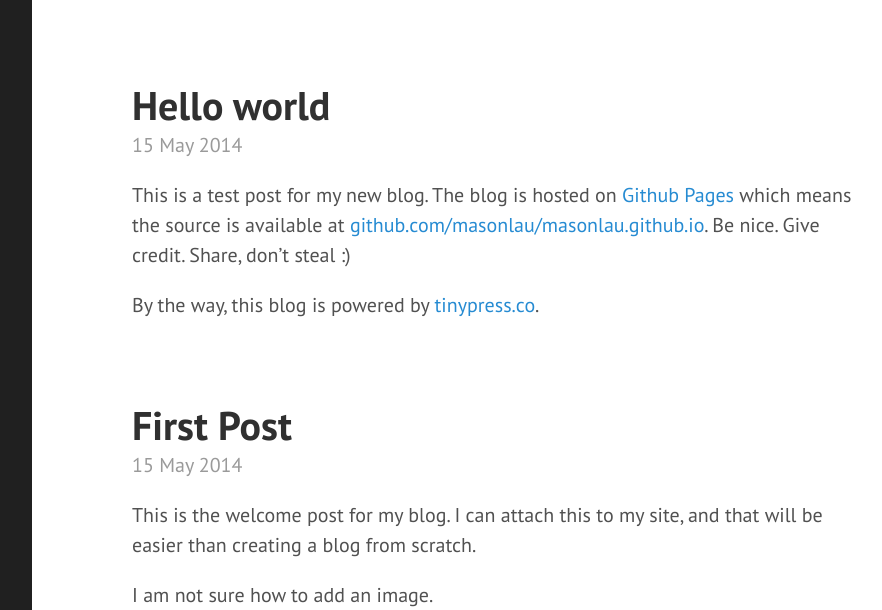
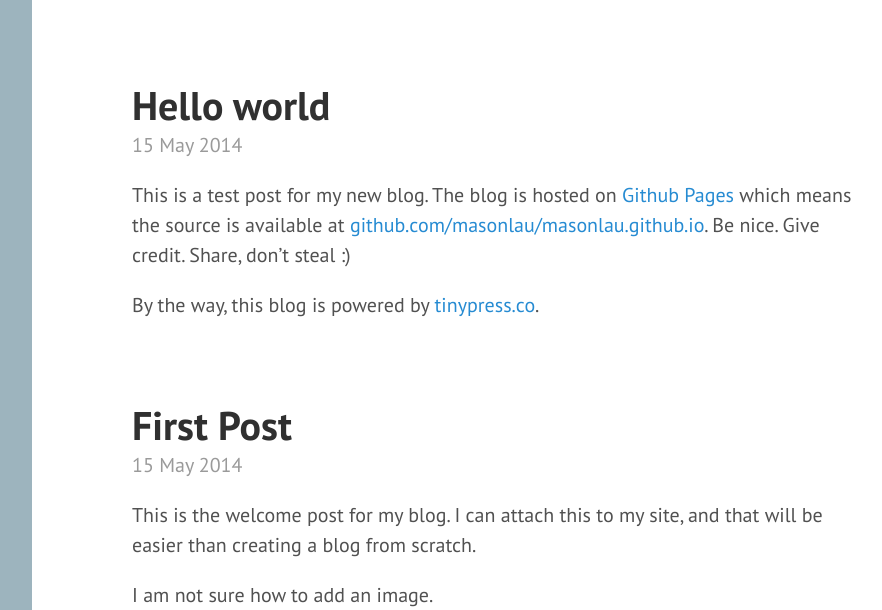
Before and after one commit to masonlau/masonlau.github.io, a Jekyll site: the page built from index.html, in a window 1280 px wide and 1222 px high. Shown: the top 610 px of the window, without its empty margins (328-1210 px from the left). Built offline with Jekyll 4.4.1, drawn with Linux system fonts in a browser that asks for light colours; the list of posts is cut into pages by our own code; grey boxes are pictures that could not be loaded.

Commit message:
Updated hyde.css

```diff
--- a/public/css/hyde.css
+++ b/public/css/hyde.css
@@ -57,7 +57,7 @@ html {
   text-align: center;
   padding: 2rem 1rem;
   color: rgba(255,255,255,.5);
-  background-color: #202020;
+  background-color: #9DB4BE;
 }
 @media (min-width: 48rem) {
   .sidebar {
```
